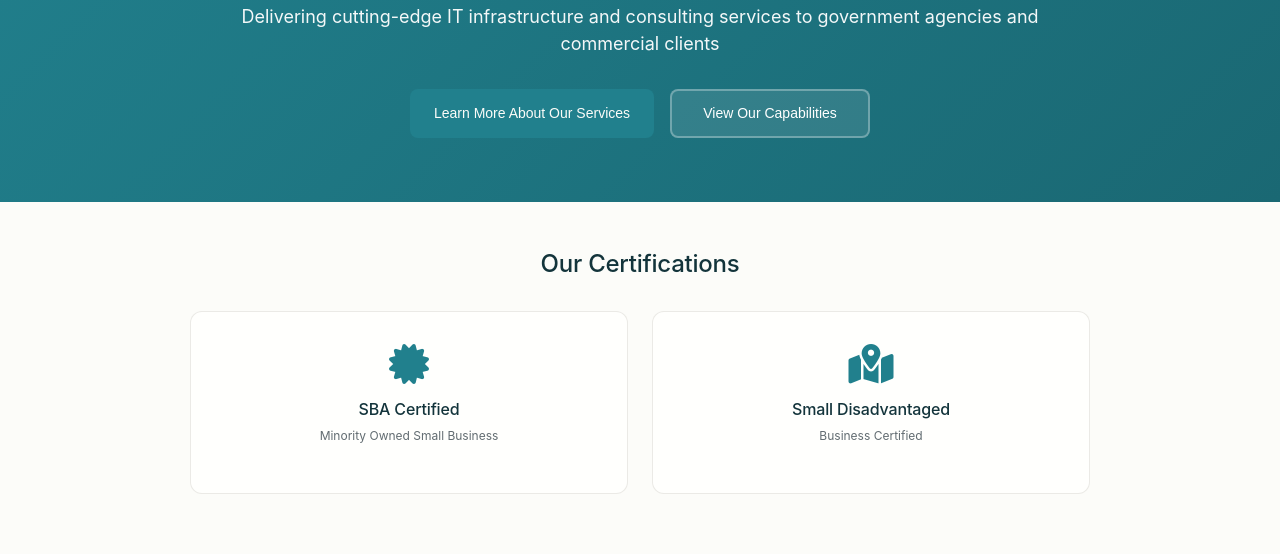
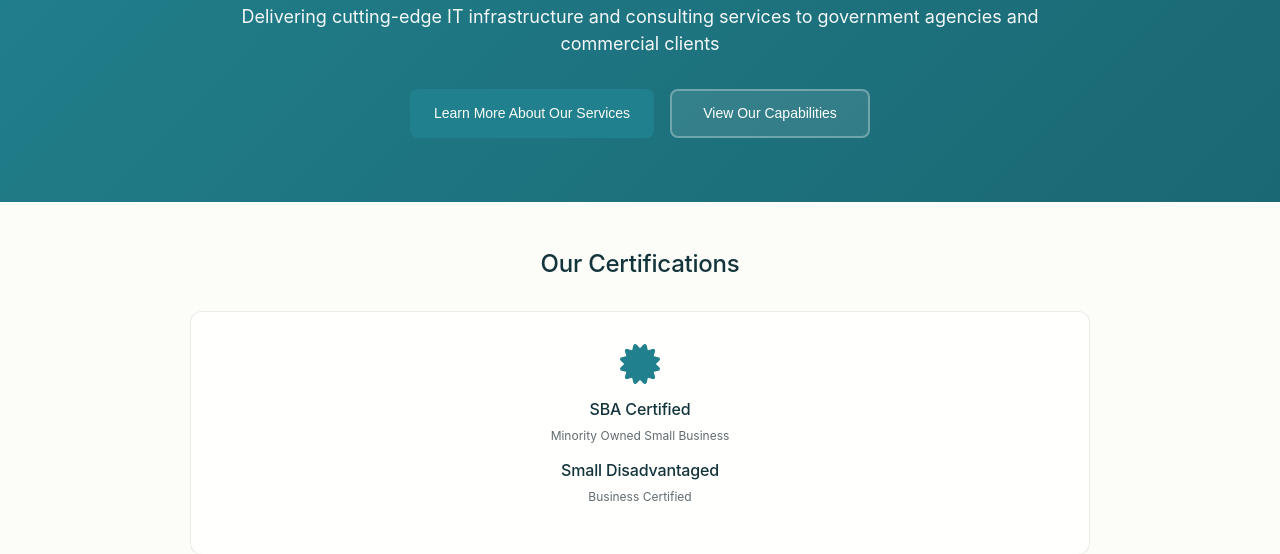
Before and after one commit to robinsonam-ai/atidigitalsolutions.com, a plain HTML site: page index.html in a window 1280 px wide. Shown: the part 266-820 px from the top of the page. Drawn offline with Linux system fonts and the light colour scheme.

Commit message:
Update index.html

```diff
--- a/index.html
+++ b/index.html
@@ -53,9 +53,7 @@
                         <i class="fas fa-certificate"></i>
                         <h3>SBA Certified</h3>
                         <p>Minority Owned Small Business</p>
-                    </div>
-                    <div class="cert-card">
-                        <i class="fas fa-map-marked-alt"></i>
+
                         <h3>Small Disadvantaged</h3>
                         <p>Business Certified</p>
                     </div>
```
